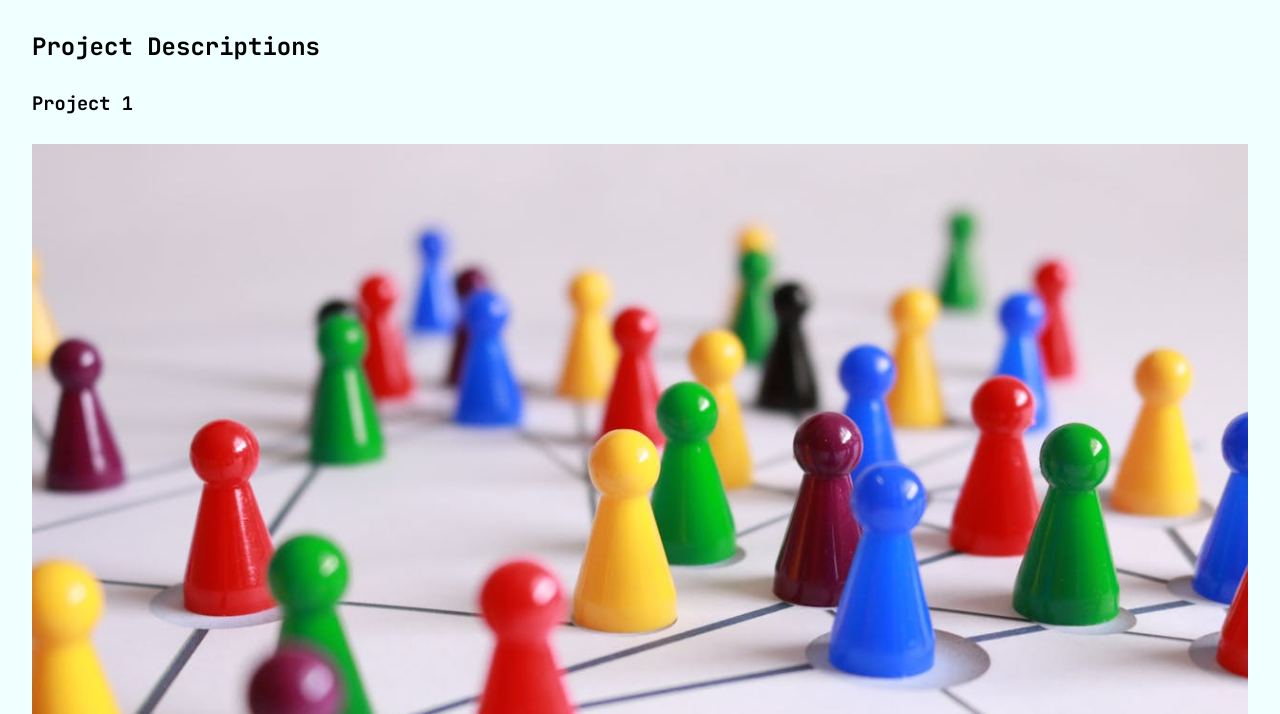
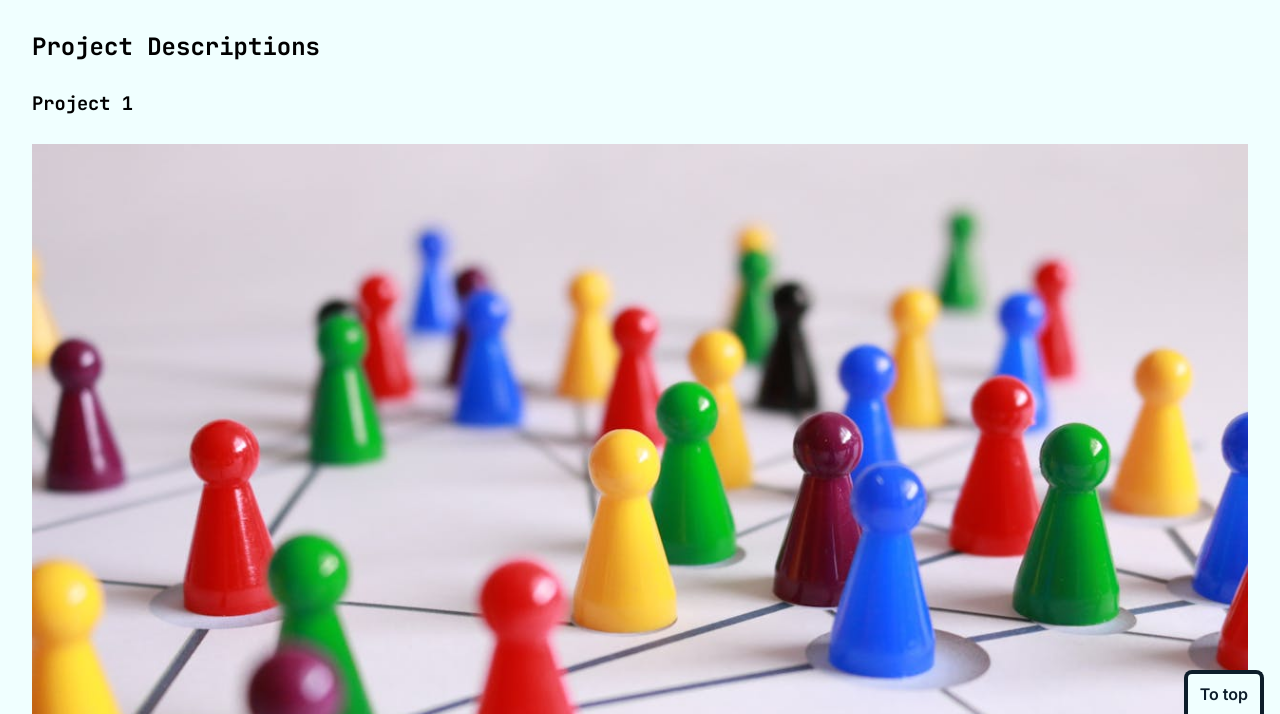
Before and after one commit to vincentpchevalier/vincentchevalierdev, a plain HTML site: page projects.html in a window 1280 px wide. Shown: the part 86-800 px from the top of the page. Drawn offline with Linux system fonts and the light colour scheme.

Commit message:
implement 'To Top' functionality with intersection observer
* add transform none to focus-visible state for tabbing

* build init and showToTop function for bottom skip link

* adjust footer padding to see with To Top

* set up intersection observer on main element

* adjusted id names on index and projects to be more consistent

```diff
--- a/css/index.css
+++ b/css/index.css
@@ -223,7 +223,9 @@ main {
 /* Footer */
 
 footer {
-	padding: 2rem 0 1rem;
+
+	padding: 2rem 0 3rem;
+
 }
 
 footer .container {
@@ -295,6 +297,8 @@ footer .container {
 	border-bottom: none;
 }
 
-.to-top.visible {
+.to-top.visible,
+.to-top:focus-visible,
+.to-top.visible:focus-visible {
 	transform: none;
 }
--- a/js/index.js
+++ b/js/index.js
@@ -1 +1,35 @@
-console.log('Page loaded');
+let main;
+let toTop;
+
+function init() {
+	let isHome =
+		location.pathname.includes('index.html') || location.pathname === '/';
+
+	main = isHome
+		? document.querySelector('#home #main')
+		: document.querySelector('#projects #main');
+	toTop = document.querySelector('.to-top');
+
+	const mainObserver = new IntersectionObserver(showToTop, {
+		root: null,
+		rootMargin: '50px',
+		threshold: `${isHome ? 0.5 : 0.45}`,
+	});
+
+	mainObserver.observe(main);
+}
+
+function showToTop(entries) {
+	// console.log('to top function');
+	const [entry] = entries;
+	if (!entry.isIntersecting) {
+		toTop.classList.remove('visible');
+		return;
+	}
+
+	toTop.classList.add('visible');
+}
+
+document.addEventListener('DOMContentLoaded', () => {
+	init();
+});
--- a/projects.html
+++ b/projects.html
@@ -14,13 +14,9 @@
 
 		<link rel="stylesheet" href="./css/index.css" />
 
-
-		<link rel="stylesheet" href="./css/index.css" />
-
 		<script src="./js/index.js"></script>
 	</head>
 	<body id="projects">
-
 		<ul class="skip-links" role="menu">
 			<li><a href="#nav">Skip to main navigation</a></li>
 			<li><a href="#main">Skip to main content</a></li>
```
